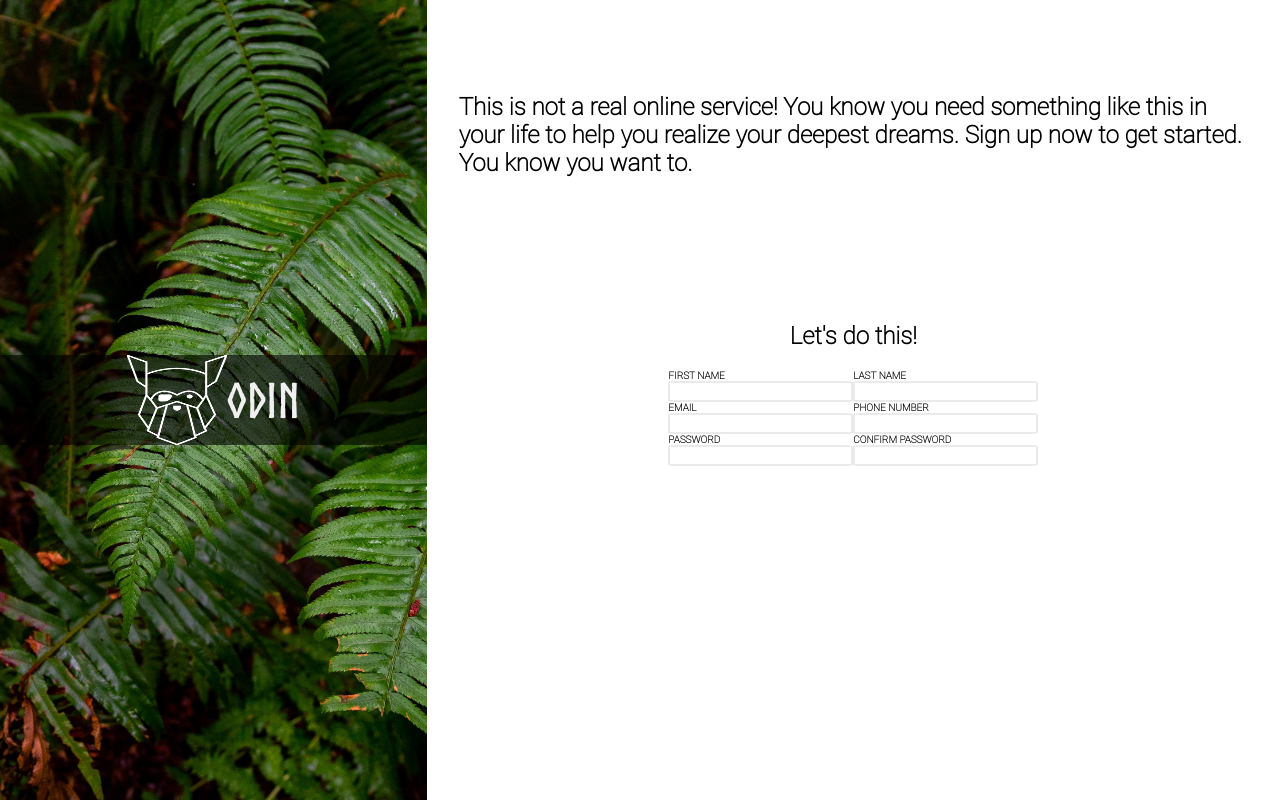
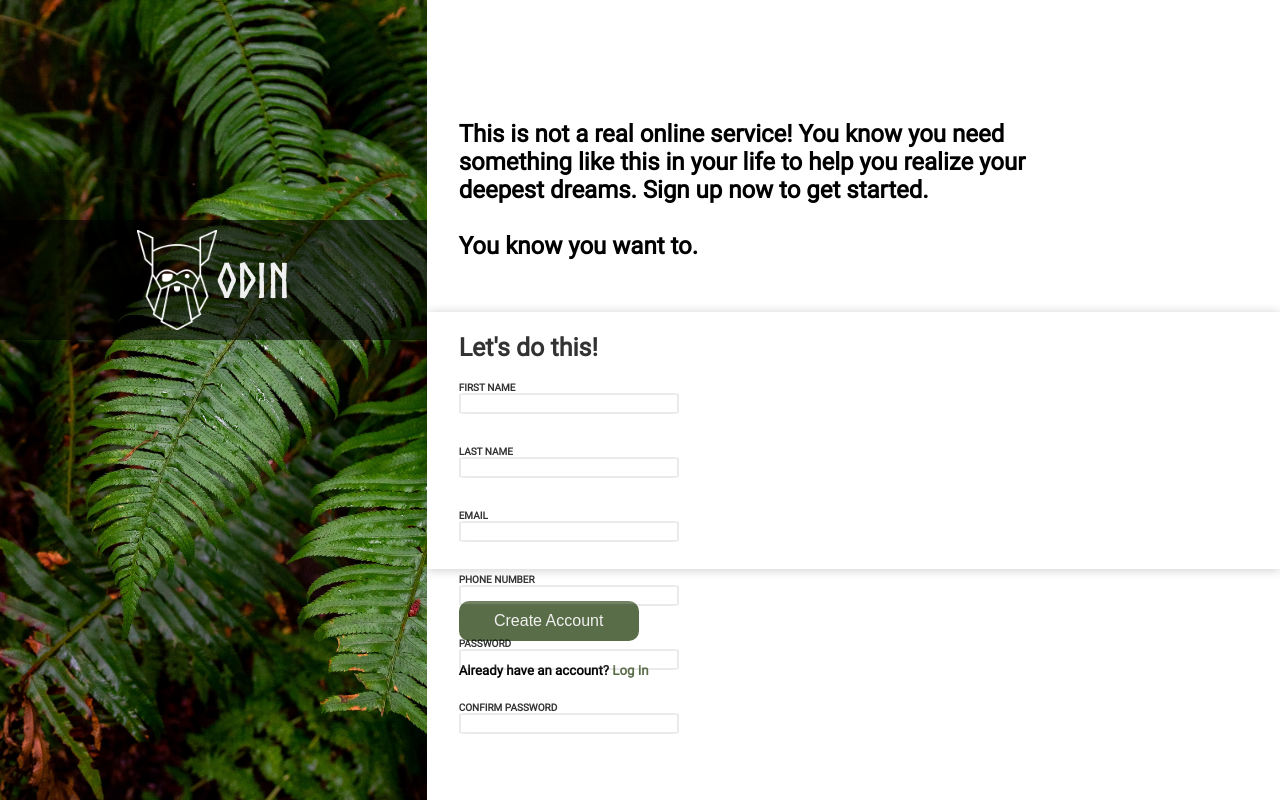
Before and after one commit to berteng90/Sign-Up-Form, a plain HTML site: page index.html in a window 1280 px wide. Drawn offline with Linux system fonts and the light colour scheme.

Commit message:
Finished UI Tweaks

```diff
--- a/index.html
+++ b/index.html
@@ -23,13 +23,13 @@
                 <h2>This is not a real online service! You know you need something like this in your life to help you
                     realize your deepest
                     dreams. Sign up now to get started.
-                    You know you want to.</h2>
+                    <br><br>
+                    You know you want to.
+                </h2>
             </div>
             <div id="form-body">
-                <div class="h2">
+                <div class="forms">
                     <h2>Let's do this!</h2>
-                </div>
-                <div class="forms">
                     <div>
                         <div>
                             <label for="firstname">FIRST NAME</label>
@@ -61,10 +61,13 @@
                         </div>
                     </div>
                 </div>
-
-
             </div>
-            <div id="form-footer"></div>
+            <div id="form-footer">
+                <div id="foot">
+                    <button type="submit">Create Account</button>
+                    <h5>Already have an account? <em>Log In</em></h5>
+                </div>
+            </div>
         </div>
     </div>
 </body>
--- a/style.css
+++ b/style.css
@@ -5,7 +5,7 @@
 
 @font-face {
     font-family: 'Roboto';
-    src: url(./fonts/Roboto/Roboto-Thin.ttf);
+    src: url(./fonts/Roboto/Roboto-Regular.ttf);
 }
 
 @font-face {
@@ -56,6 +56,7 @@ body {
     height: auto;
 }
 
+
 #header,
 #form-body,
 #form-footer {
@@ -76,18 +77,22 @@ body {
 
 }
 
+#header {
+    padding-top: 100px;
+    padding-right: 200px;
+}
+
+
+
 #form-body {
     flex: 1 0 0;
     flex-flow: column nowrap;
-    justify-content: center;
-    align-items: center;
-    width: auto;
-    height: auto;
+    height: 225px;
 }
 
 .h2 {
     display: flex;
-    justify-content: flex-start;
+    margin-right: auto;
 }
 
 .forms {
@@ -98,7 +103,6 @@ body {
 .forms>div {
     display: flex;
     flex-flow: row wrap;
-    width: auto;
 }
 
 
@@ -115,32 +119,44 @@ div label {
 
 div input {
     border-style: solid;
+    width: 50%;
     opacity: 15%;
     border-radius: 6%;
+    margin-right: 15rem;
+    margin-bottom: 2rem;
 }
 
 h1 {
     color: var(--main-color)
 }
 
+#form-body {
+    box-shadow: 0 1px 10px rgb(0 0 0 / 0.2);
+}
+
 #form-body h2 {
-    font-weight: 900;
-    font-size: 50;
+    font-size: 25px;
+    opacity: 80%;
+}
+
+.forms label {
+    opacity: 80%;
 }
 
 #bar {
     display: flex;
     align-items: center;
     justify-content: center;
+    position: relative;
+    bottom: 15%;
     background-color: rgba(0, 0, 0, .6);
     width: 100%;
+    height: 120px;
 }
 
-
-
 #logo {
-    width: 100px;
-    height: 90px;
+    width: 80px;
+    height: 100px;
 }
 
 h3 {
@@ -150,3 +166,26 @@ h3 {
     margin: 0;
     padding: 0;
 }
+
+#form-footer {
+    display: flex;
+    flex-flow: column nowrap;
+    align-items: flex-start;
+    margin: 2rem;
+    padding: 0;
+}
+
+button {
+    color: rgba(240, 240, 240);
+    background-color: #596D48;
+    width: 180px;
+    height: 40px;
+    border-radius: 10px;
+    font-size: 1rem;
+    border: none;
+}
+
+h5 em {
+    font-style: normal;
+    color: #596D48;
+}
```
